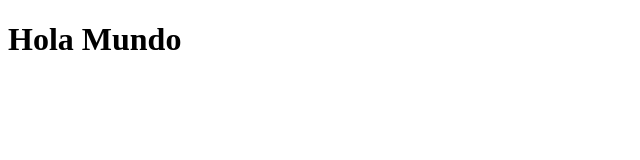
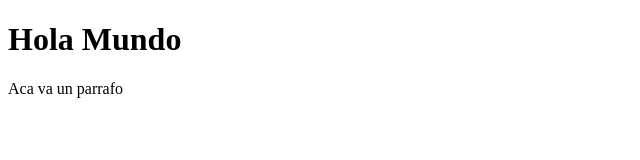
Before and after one commit to Tech-Code1/proyecto_local, a plain HTML site: page index.html in a window 1280 px wide. Shown: the whole page, without its empty margins (0-640 px from the left). Drawn offline with Linux system fonts and the light colour scheme.

Commit message:
elemento p agregado

```diff
--- a/index.html
+++ b/index.html
@@ -9,6 +9,7 @@
 
 <body>
     <h1>Hola Mundo</h1>
+    <p>Aca va un parrafo</p>
 </body>
 
 </html>
```
